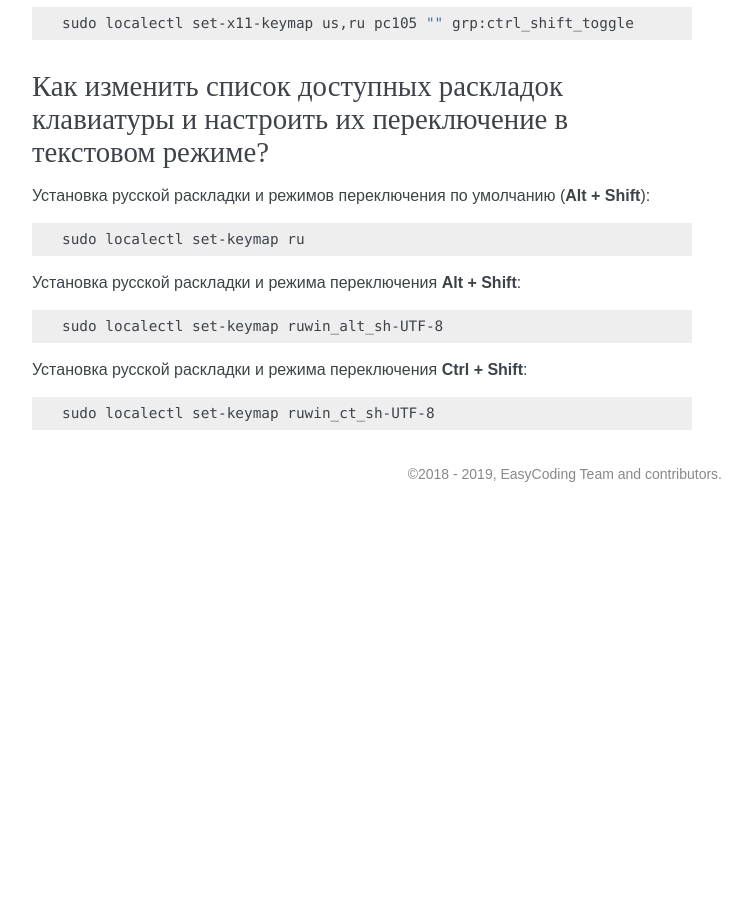
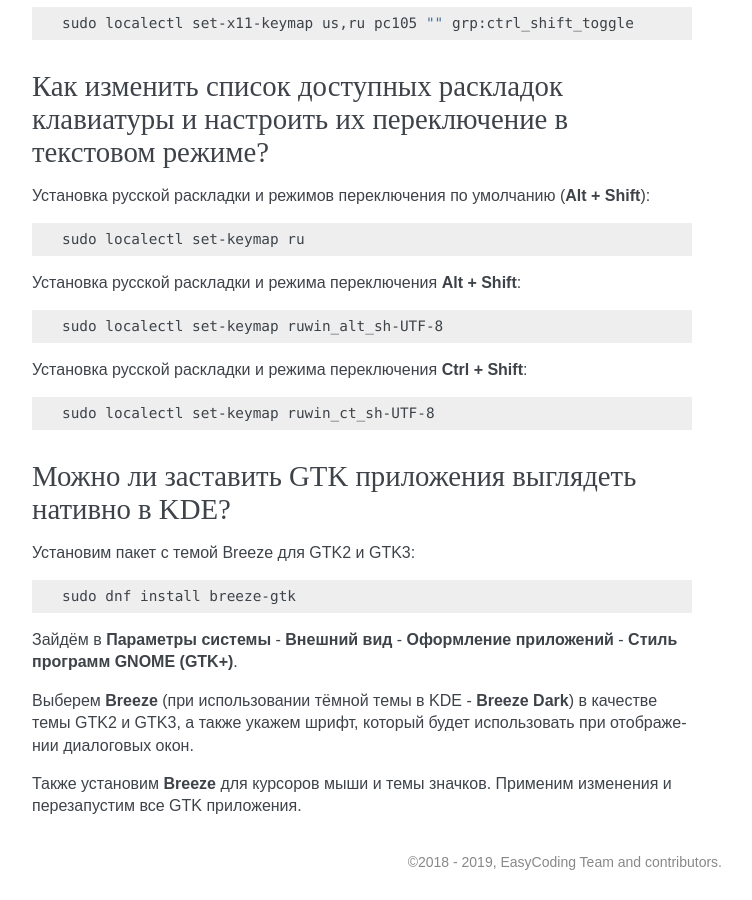
Before and after one commit to RussianFedora/FAQ, a Sphinx documentation site: the page built from source/using-system.rst, in a window 1280 px wide and 900 px high, scrolled down 16774 px. Shown: the whole window, without its empty margins (388-1140 px from the left). Built offline with Sphinx 7.4.7, drawn with Linux system fonts in a browser that asks for light colours; before the commit the page ends 17286 px from its top, so only the background shows below that; some of the changed text lies outside the part shown.

Commit message:
Added question about changing appearence of GTK applications in KDE Plasma.

```diff
--- a/source/using-system.rst
+++ b/source/using-system.rst
@@ -973,3 +973,21 @@ KDE Connect не видит мой смартфон. Как исправить?
 .. code-block:: bash
 
     sudo localectl set-keymap ruwin_ct_sh-UTF-8
+
+.. index:: kde, plasma, gtk, styles
+.. _gtk-plasma-style:
+
+Можно ли заставить GTK приложения выглядеть нативно в KDE?
+==============================================================
+
+Установим пакет с темой Breeze для GTK2 и GTK3:
+
+.. code-block:: bash
+
+    sudo dnf install breeze-gtk
+
+Зайдём в **Параметры системы** - **Внешний вид** - **Оформление приложений** - **Стиль программ GNOME (GTK+)**.
+
+Выберем **Breeze** (при использовании тёмной темы в KDE - **Breeze Dark**) в качестве темы GTK2 и GTK3, а также укажем шрифт, который будет использовать при отображении диалоговых окон.
+
+Также установим **Breeze** для курсоров мыши и темы значков. Применим изменения и перезапустим все GTK приложения.
```
